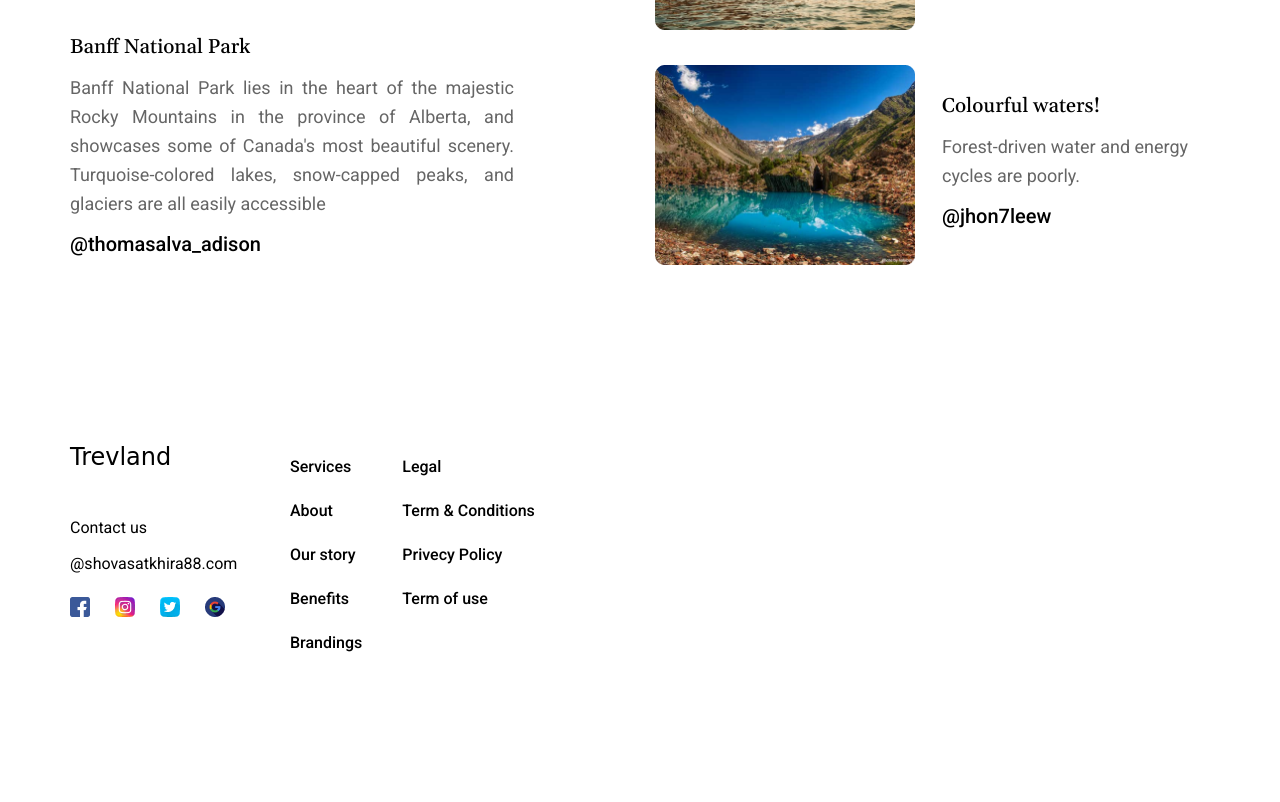
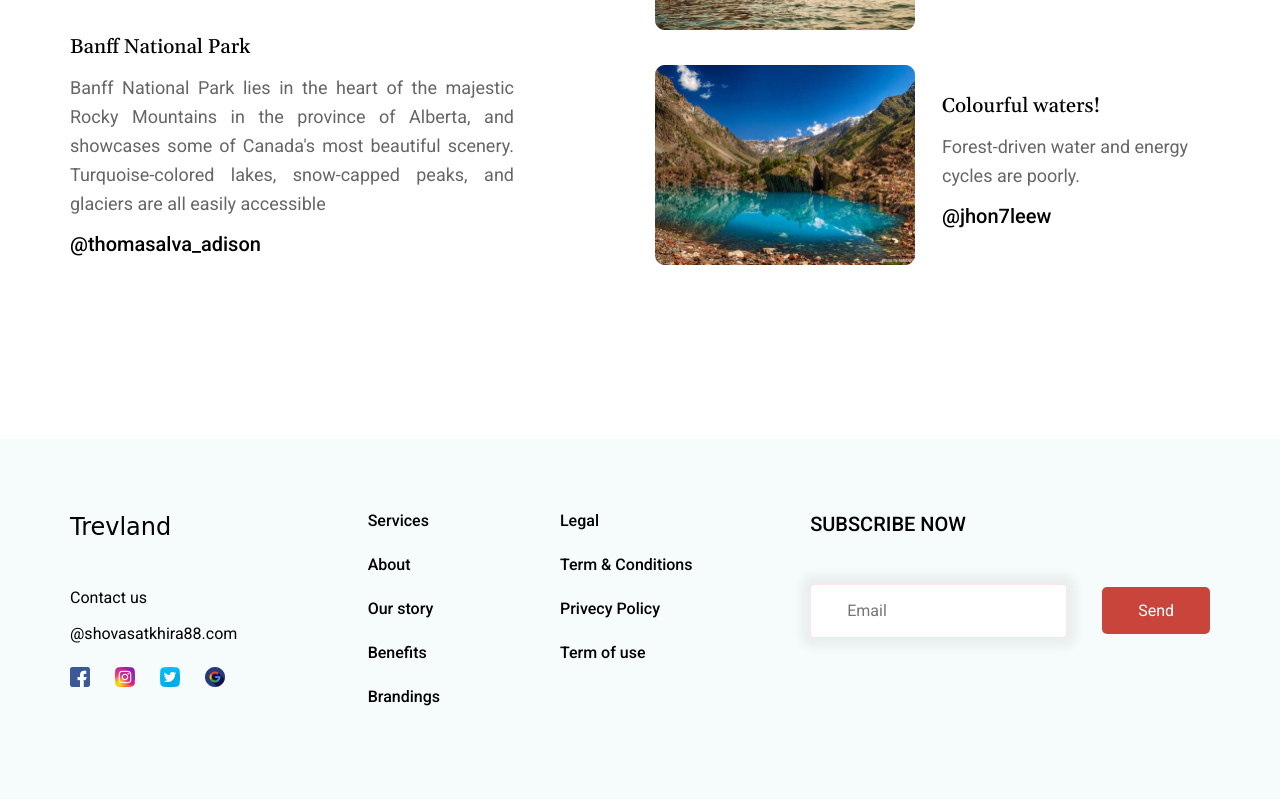
Before and after one commit to mrDuasel/travelandLanding, a website built with webpack: page src/index.pug in a window 1280 px wide. Shown: the part 2750-3552 px from the top of the page. Built offline with nearby package versions, Linux system fonts and the light colour scheme; a web font is replaced by a local one.

Commit message:
footer finished

```diff
--- a/src/includes/contact/contact.pug
+++ b/src/includes/contact/contact.pug
@@ -1,4 +1,4 @@
-.wrapper.contact
+footer.contact
     .container
         .contact-items
             .contact-items-social
@@ -39,4 +39,9 @@
                             a(href="#") Privecy Policy
                         li
                             a(href="#") Term of use
-            .contact-subscribe
+            .contact-items-subscribe
+                .contact-items-subscribe__title SUBSCRIBE NOW
+                .contact-items-subscribe__form.main-btn
+                    form(action="")
+                        input(type="text" placeholder="Email")
+                        a(href="#") Send
--- a/src/includes/contact/contact.scss
+++ b/src/includes/contact/contact.scss
@@ -1,6 +1,11 @@
+.contact {
+    background: rgba(38, 148, 153, 0.04);
+    padding: 70px 0px;
+
+}
 .contact-items {
     display: flex;
-
+    justify-content: space-between;
     &-social {
 
         &__logo {
@@ -35,7 +40,15 @@
     &-links {
         display: flex;
 
+        &__1 {
+            margin-right: 120px;
+        }
+
         &__1, &__2 {
+           ul{
+               padding: 0;
+               margin: 0;
+           }
             li {
                 list-style-type: none;
                 margin-bottom: 20px;
@@ -50,4 +63,37 @@
             }
         }
     }
+    &-subscribe {
+        &__title {
+            margin: 0;
+            padding: 0;
+            @include second-font;
+            font-size: 20px;
+            font-weight: 500;
+            line-height: 30px;
+            margin-bottom: 45px;
+        }
+        &__form {
+            input {
+                @include second-font;
+                color: black;
+                font-size: 16px;
+                line-height: 24px;
+                font-weight: 400;
+                padding: 14px 36px;
+                margin-right: 35px;
+                cursor: pointer;
+                border: 1px solid rgba(255, 0, 0, 0.1);
+                box-sizing: border-box;
+                box-shadow: 0px 0px 10px 10px rgba(0, 0, 0, 0.05);
+                border-radius: 5px;
+                transition: 0.1s;
+                &:hover {
+                    border: 1px solid black;
+                }
+            }
+
+        }
+
+    }
 }
```
